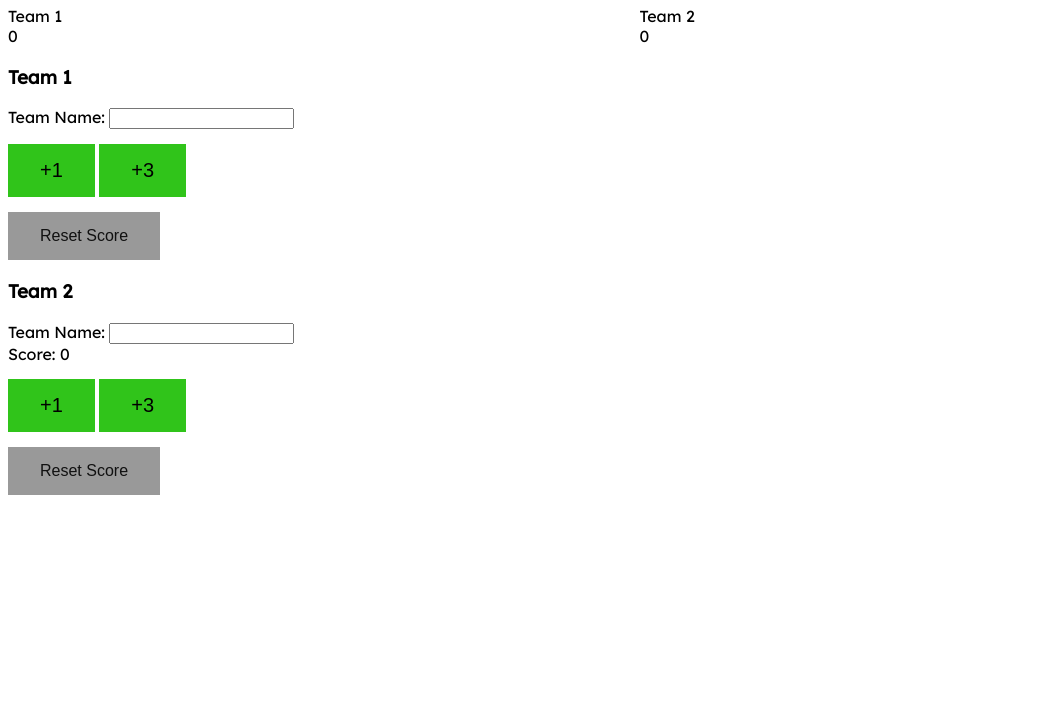
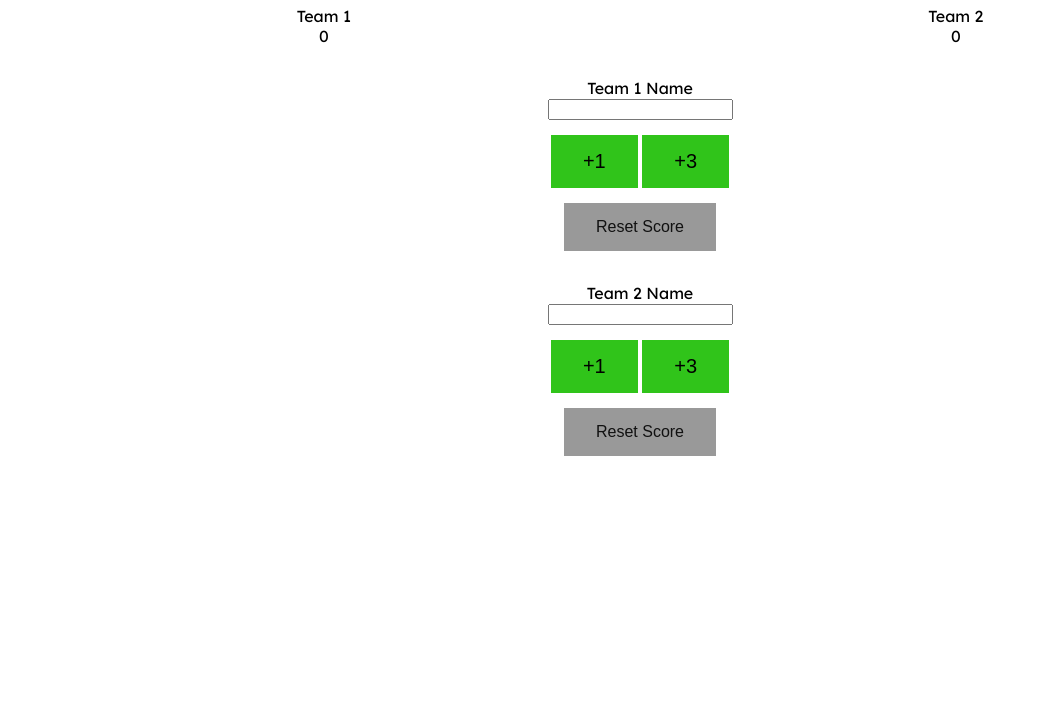
Before and after one commit to jacksonbrumbaugh/MorningstarCornHole, a plain HTML site: page Index.html in a window 1280 px wide. Shown: the part 77-800 px from the top of the page, without its empty margins (0-1038 px from the left). Drawn offline with Linux system fonts and the light colour scheme.

Commit message:
add white space

```diff
--- a/Index.html
+++ b/Index.html
@@ -9,10 +9,11 @@
 <style>
   body {
     font-family: 'Lexend', 'Verdana', sans-serif;
+    text-align: center;
   }
 
   .score-board {
-    display: grid
+    display: grid;
   }
 
   .score-board_a {
@@ -33,6 +34,10 @@
   .score-board_d {
     grid-row: 2;
     grid-column: 2;
+  }
+
+  .team-info {
+    margin: 32px 0px;
   }
 
   .btn-row {
@@ -76,8 +81,9 @@
     </div>
   </section>
 
-  <h3>Team 1</h3>
-  <label for="TeamNameInput_Team1">Team Name:</label>
+  <section class="team-info">
+    <label for="TeamNameInput_Team1">Team 1 Name</label>
+    <br>
     <input type="text" name="TeamNameInput_Team1">
 
     <section class="btn-row">
@@ -86,14 +92,12 @@
     </section>
 
     <button class="btn-score reset" id="btnReset_Score_Team1">Reset Score</button>
+  </section>
 
-  <h3>Team 2</h3>
-  <label for="TeamNameInput_Team2">Team Name:</label>
+  <section class="team-info">
+    <label for="TeamNameInput_Team2">Team 2 Name</label>
+    <br>
     <input type="text" name="TeamNameInput_Team2">
-
-  <section>
-    Score: <span id="Score_Team2">0</span>
-  </section>
 
     <section class="btn-row">
       <button class="btn-score up" id="btnAdd1_Team2">+1</button>
@@ -102,6 +106,7 @@
 
     <section>
       <button class="btn-score reset" id="btnReset_Score_Team2">Reset Score</button>
+    </section>
   </section>
 
   <script>
@@ -133,18 +138,12 @@
     })
 
     btnAdd3_Team1.addEventListener('click', function() {
-      for (let i = 0; i < 3; i++) {
-        Score.One++
-      }
-
+      Score.One += 3
       spnScore_Team1.textContent = Score.One
     })
 
     btnAdd3_Team2.addEventListener('click', function() {
-      for (let i = 0; i < 3; i++) {
-        Score.Two++
-      }
-
+      Score.Two += 3
       spnScore_Team2.textContent = Score.Two
     })
 
```
Lines whose indentation alone changed are shown as unchanged.
